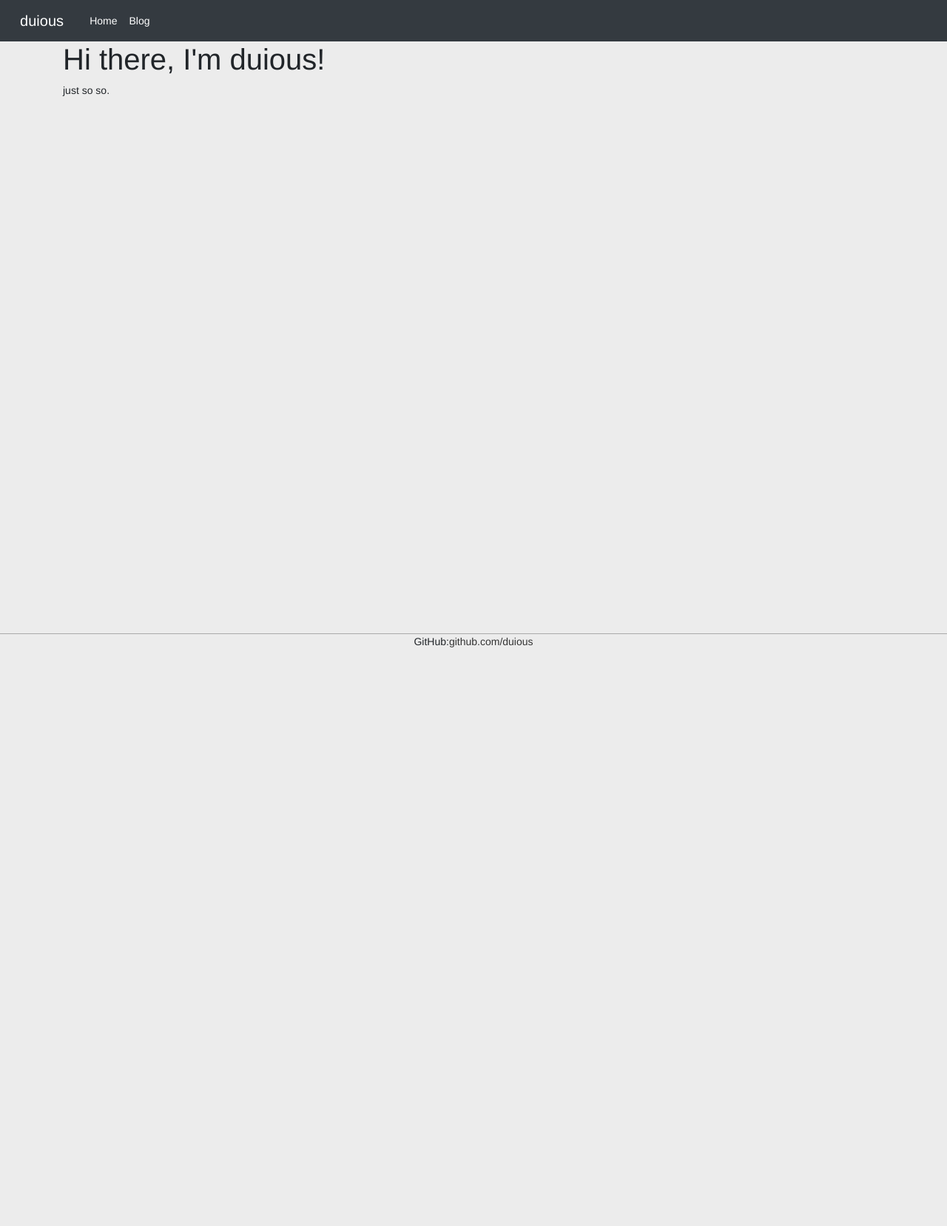
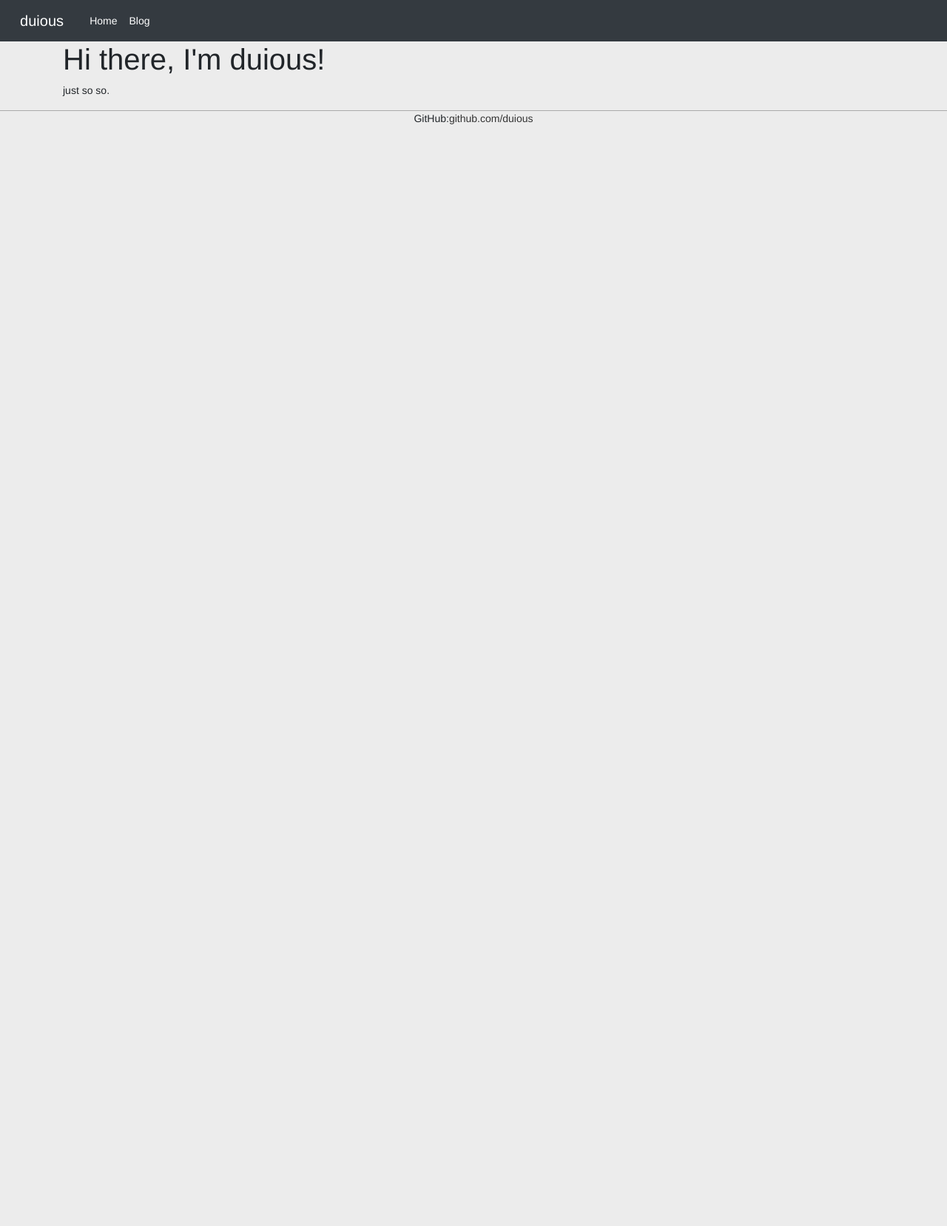
Before and after one commit to duious/duious.github.io, a Jekyll site: the page built from index.html, in a window 1280 px wide. Shown: the whole page at 74% size. Built offline with Jekyll 4.4.1, drawn with Linux system fonts in a browser that asks for light colours; after the commit the page ends 900 px from its top, so only the background shows below that.

Commit message:
update html

```diff
--- a/css/main.css
+++ b/css/main.css
@@ -9,10 +9,6 @@ body {
 a, a:hover, a:visited {
     text-decoration: none;
     color: #333;
-}
-
-.container {
-    min-height: 800px;
 }
 
 footer {
```
Also changed, not shown: css/bootstrap.min.css.
